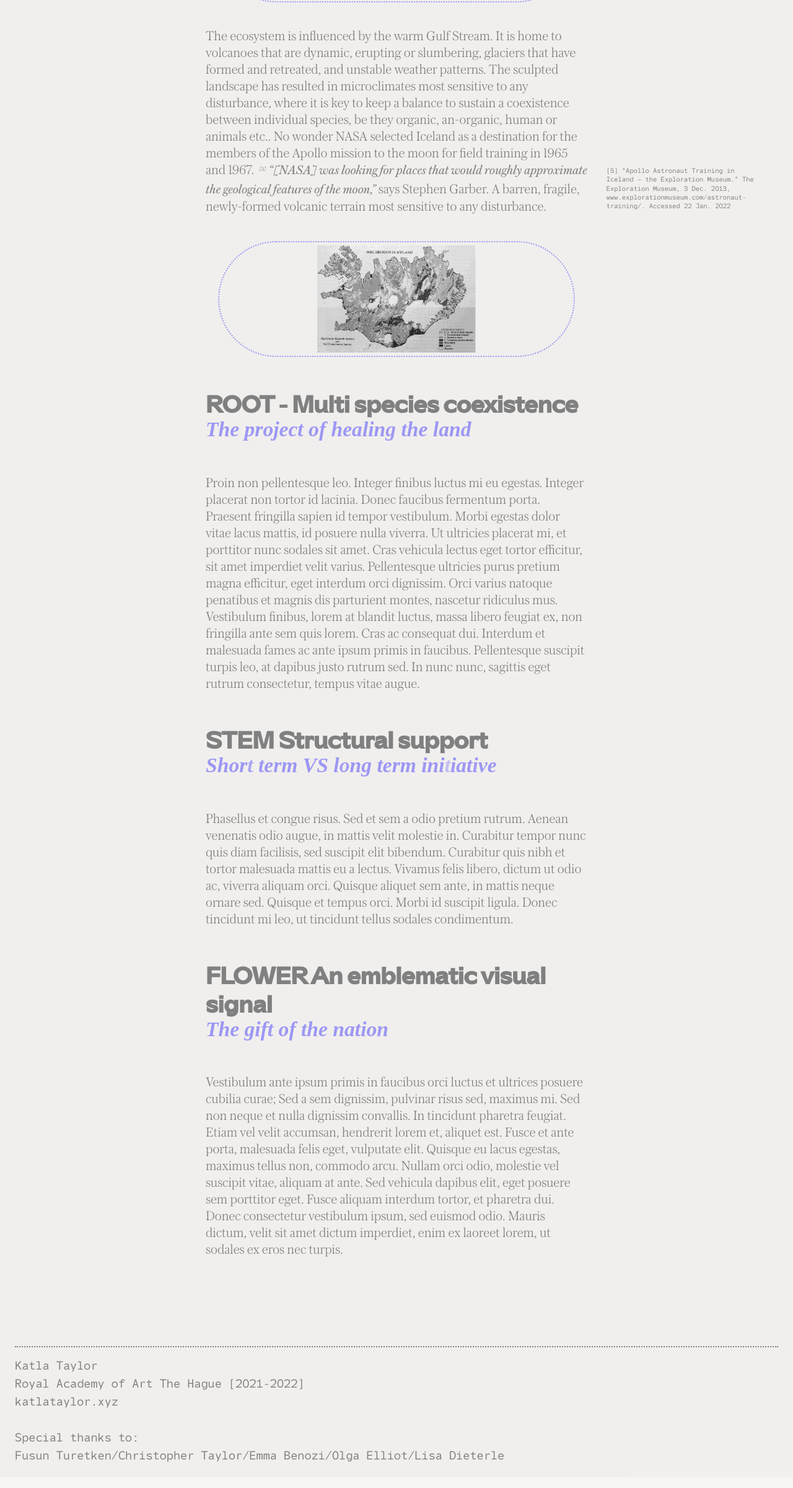
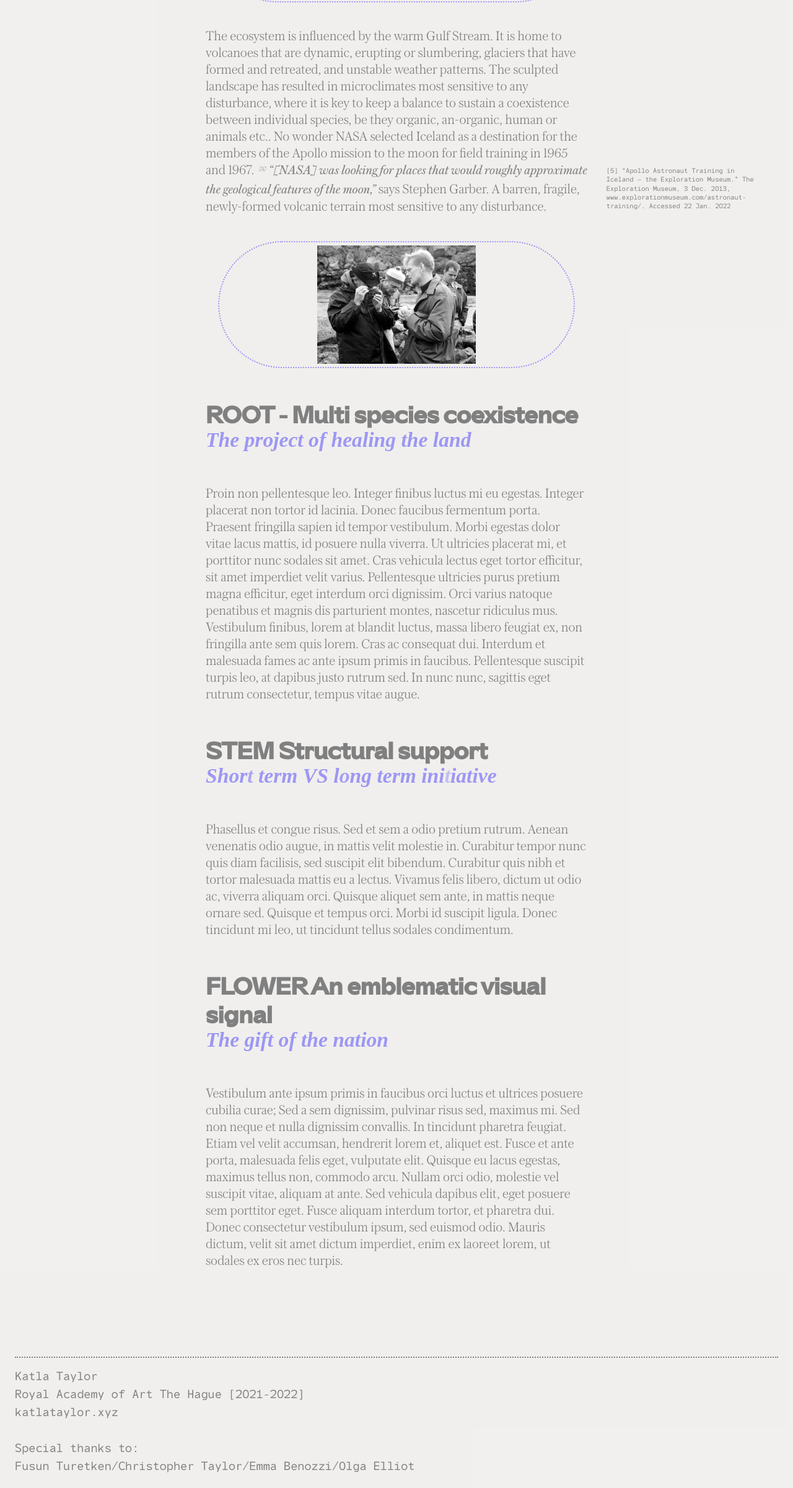
Before and after one commit to kabk/go-theses-22-Katla-Taylor, a plain HTML site: page index.html in a window 1280 px wide. Shown: the part 3793-6194 px from the top of the page at 62% size. Drawn offline with Linux system fonts and the light colour scheme; a web font is replaced by a local one.

Commit message:
little change

```diff
--- a/index.html
+++ b/index.html
@@ -111,7 +111,7 @@
 			<span class="sidenote">“Apollo Astronaut Training in Iceland – the Exploration Museum.” The Exploration Museum, 3 Dec. 2013, www.explorationmuseum.com/astronaut-training/. Accessed 22 Jan. 2022</span><span class="footnote-anchor"></span>
 			<em>“[NASA] was looking for places that would roughly approximate the geological features of the moon,”</em> says Stephen Garber. A barren, fragile, newly-formed volcanic terrain most sensitive to any disturbance.
 			</p>
-			<a id="Imagegrow" ><img src="content/images/Serious-soil-erosion-characterizes-40-of-Iceland-Arnalds-et-al-2001.png"></a>
+			<a id="Imagegrow" ><img src="content/images/001.jpeg"></a>
 
 			<h2 id="chapter-2">ROOT - Multi species coexistence<br><em class="tlt">The project of healing the land</em></h2>
 
@@ -140,7 +140,7 @@
 			<hr>
 
 			<p1>
-				Katla Taylor<br>Royal Academy of Art The Hague [2021-2022]<br>katlataylor.xyz<br><br>Special thanks to:<br>Fusun Turetken/Christopher Taylor/Emma Benozi/Olga Elliot/Lisa Dieterle
+				Katla Taylor<br>Royal Academy of Art The Hague [2021-2022]<br>katlataylor.xyz<br><br>Special thanks to:<br>Fusun Turetken/Christopher Taylor/Emma Benozzi/Olga Elliot
 			</p1>
 
 		</footer>
```
Also changed, not shown: content/images/001.jpeg (added), 2 other files.
